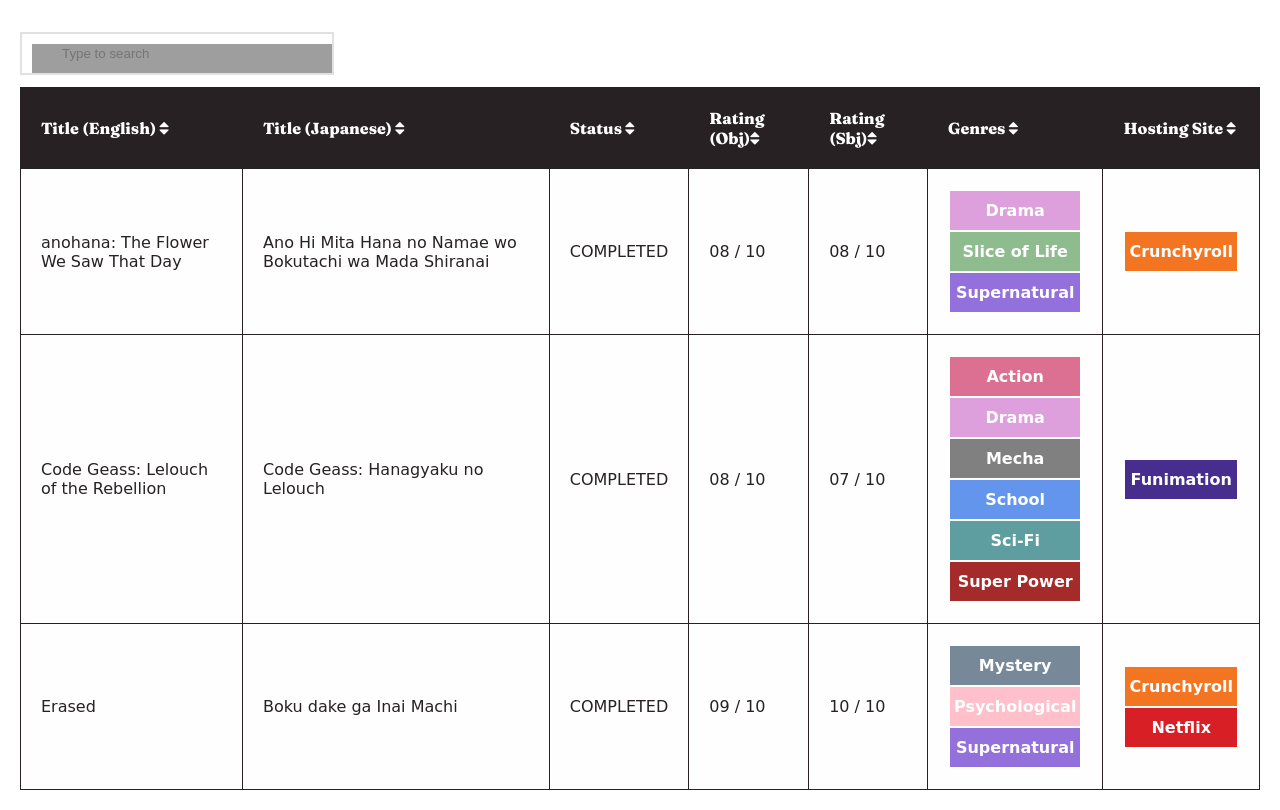
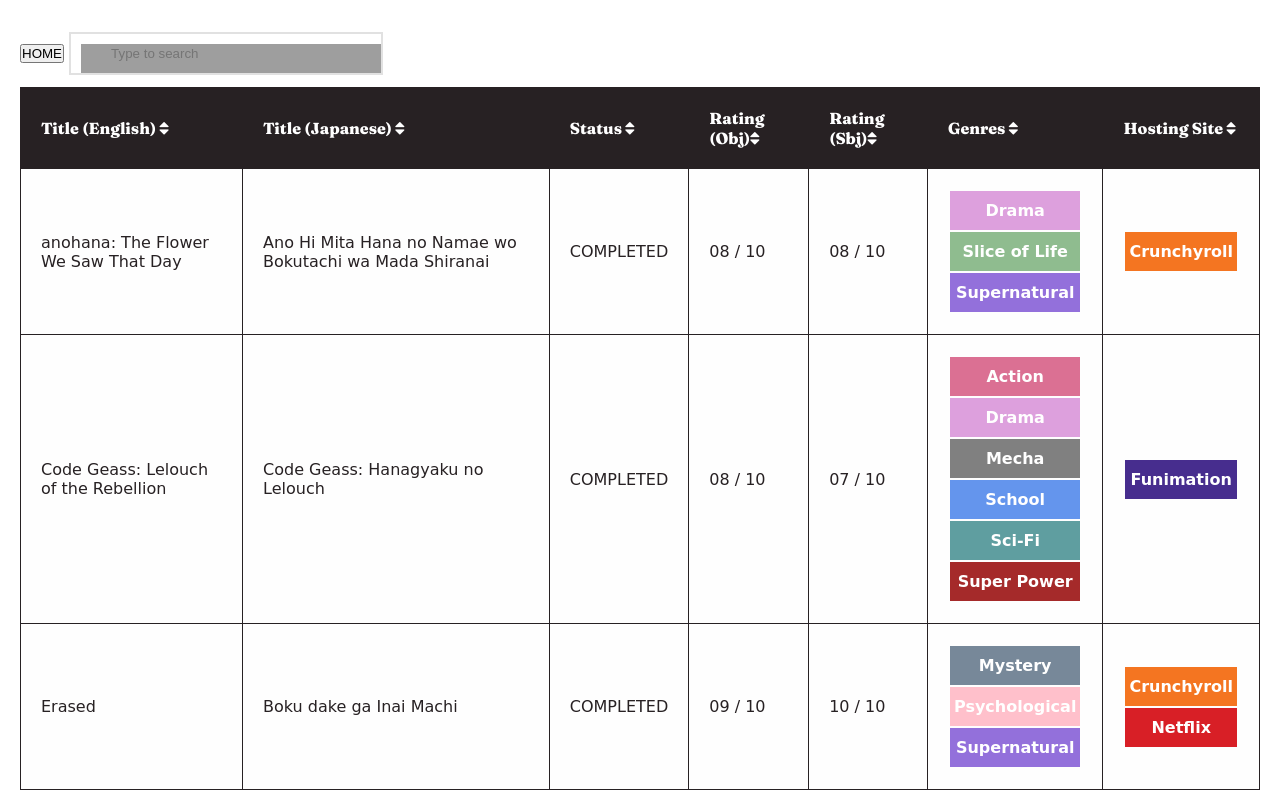
Before and after one commit to mirenge/mirenge.github.io, a plain HTML site: page anime.html in a window 1280 px wide. Drawn offline with Linux system fonts and the light colour scheme; grey boxes are pictures that could not be loaded; a web font is replaced by a local one.

Commit message:
Update Anime Test Page w/ Home Btn

```diff
--- a/anime.html
+++ b/anime.html
@@ -23,7 +23,7 @@
 
   <body onload="sortTableOnLoad();">
 
-
+    <a href="https://mirenge-maunders.com/"><button>HOME</button></a>
 
     <input type="text" id="myInput" onkeyup="searchTable()" placeholder="Type to search">
 
```
